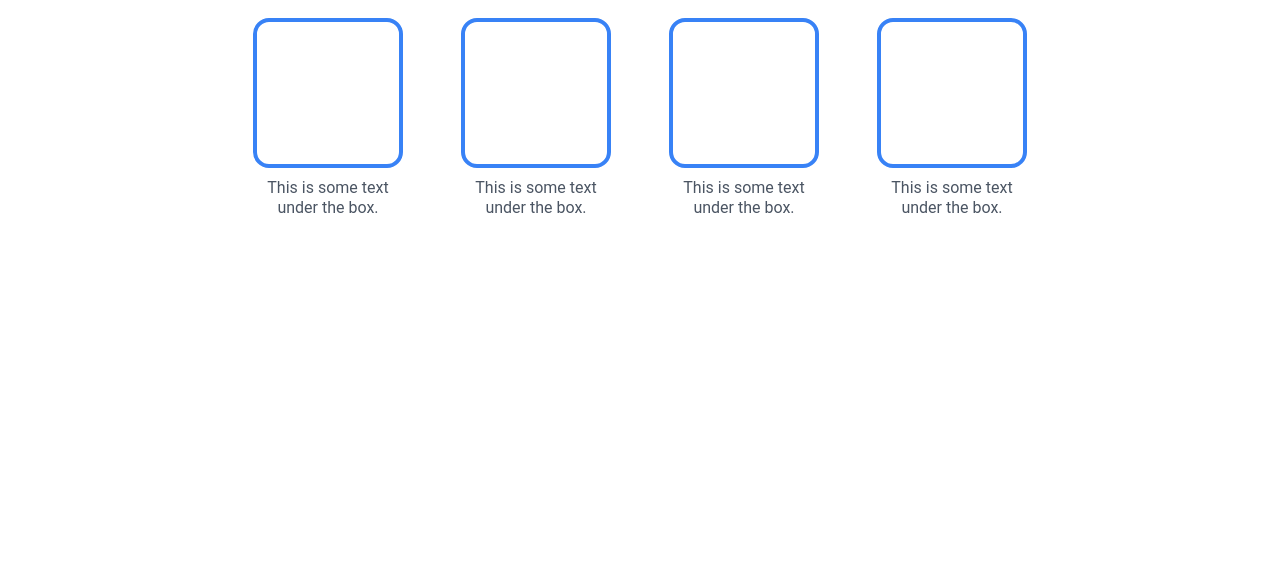
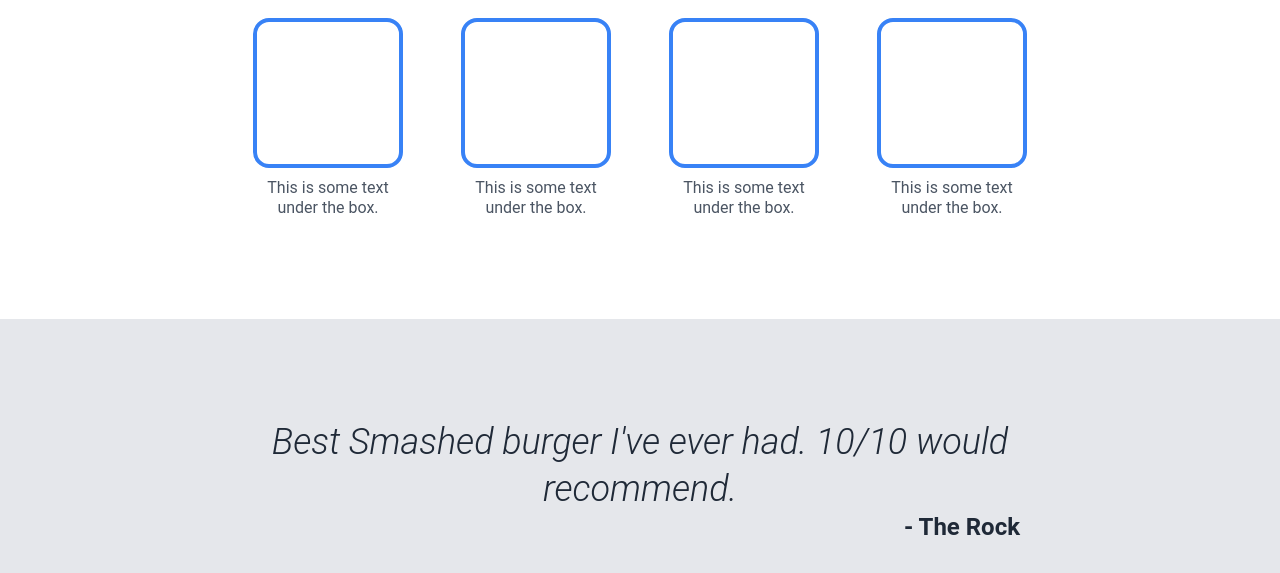
Before and after one commit to notoctavio/Project-Landing-Page, a plain HTML site: page index.html in a window 1280 px wide. Shown: the part 648-1221 px from the top of the page. Before the commit the page ends 967 px from the top, so only its background shows below. Drawn offline with Linux system fonts and the light colour scheme.

Commit message:
Quote section

```diff
--- a/index.html
+++ b/index.html
@@ -54,6 +54,13 @@
         </div>
     </div>
 
+    <div class="quote-section">
+        <div class="quote-container">
+            <p class="quote">Best Smashed burger I've ever had. 10/10 would recommend.</p>
+            <p class="author">- The Rock</p>
+        </div>
+    </div>
+
 
 </body>
 </html>
--- a/style.css
+++ b/style.css
@@ -128,3 +128,32 @@ nav {
     font-size: 16px;
     line-height: 1.3;
 }
+
+.quote-section {
+    background-color: #E5E7EB;
+    padding: 100px 0;
+    justify-content: center;
+    display: flex;
+    ;
+}
+
+.quote-container {
+    max-width: 800px;
+    padding: 0 20px;
+}
+
+.quote {
+    font-size: 36px;
+    color: #1F2937;
+    font-style: italic;
+    line-height: 1.3;
+    text-align: center;
+    font-weight: 300;
+}
+
+.author {
+    font-size: 24px;
+    color: #1F2937;
+    font-weight: 600;
+    text-align: right;
+}
```
